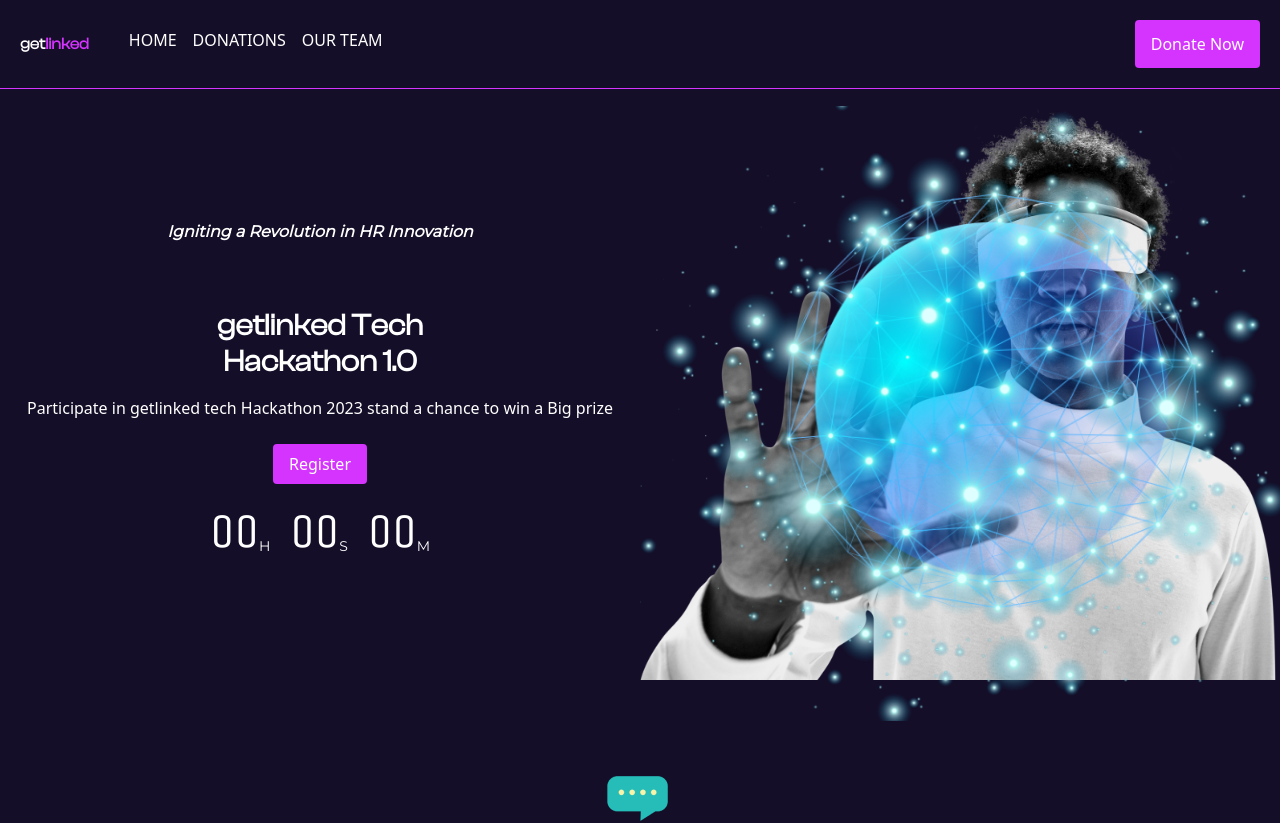
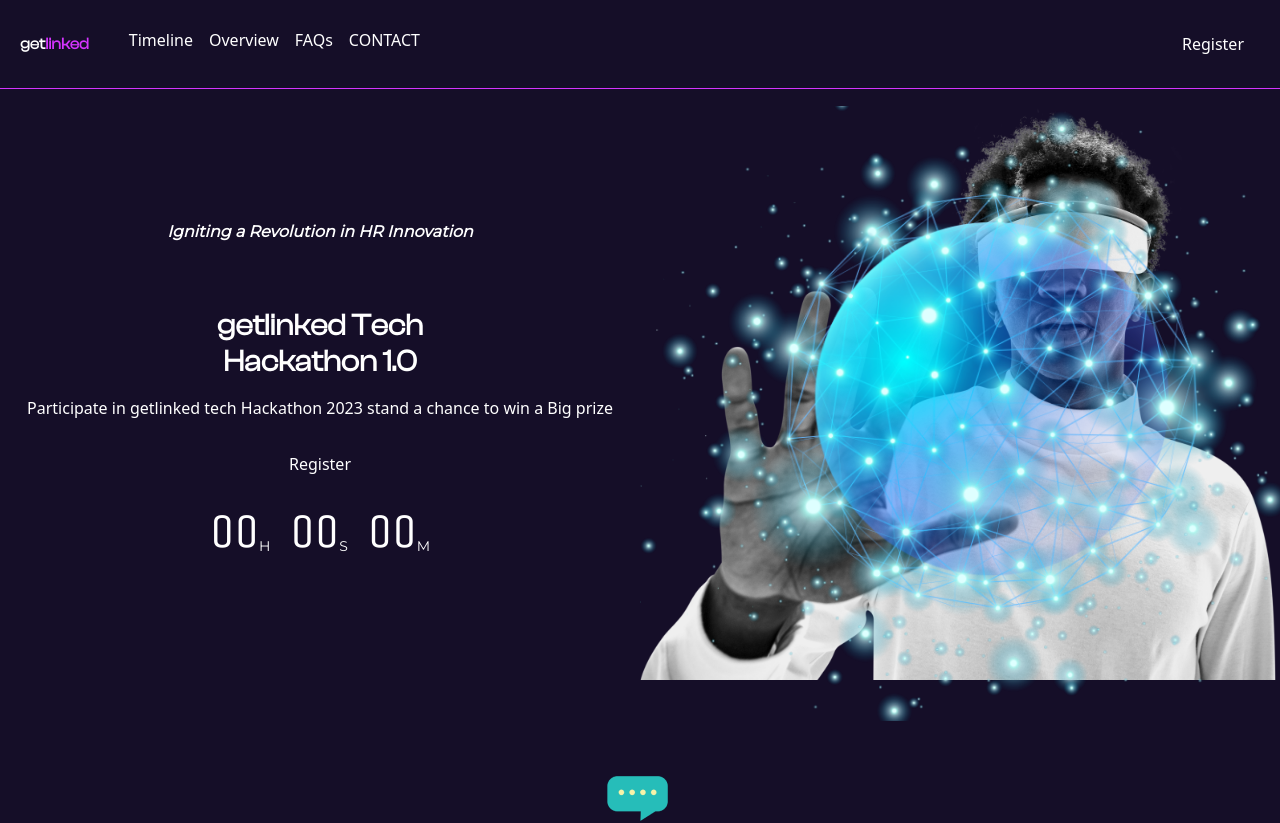
Before and after one commit to t-bello7/getlinked, a React (Vite) app: page / in a window 1280 px wide. Shown: the top 823 px of the page. Built offline with nearby package versions, Linux system fonts and the light colour scheme.

Commit message:
feat: implment scroll to section on home page

```diff
--- a/src/Home.jsx
+++ b/src/Home.jsx
@@ -21,14 +21,19 @@
   const { width: screenWidth, height: screenHeight } = useScreenDimensions();
   const jumbotronRef = useRef(null)
   const overviewSectionRef = useRef(null)
-  const teamSectionRef = useRef(null)
+  const timelineSectionRef = useRef(null)
+  const faqSectionRef = useRef(null)
   const containerRef = useRef(null)
   const [ isAnimating, setIsAnimating ] = useState(false)
   const [currentSlide, setCurrentSlide] = useState(1)
 
+  const scrollRoutes = {
+    timeline: timelineSectionRef,
+    overview: overviewSectionRef,
+    faq: faqSectionRef
+  }
   useEffect(() => {
     const slidesContainerArr = containerRef.current.children
-    let slidesContainerLen = containerRef.current.children.length
 
     const onKeyDown = (event) => {
       let PRESSED_KEY = event.keyCode;
@@ -76,13 +81,17 @@
     window.addEventListener("keydown", onKeyDown)
     window.addEventListener("wheel", onMouseWheel)
   },[currentSlide])
+
+  // timeline
+  // faq
+  // overview
   return (
     <div ref={containerRef} className='relative bg-darkBlue text-white overflow-scroll'>
-      <Navbar teamSectionRef={teamSectionRef} />
+      <Navbar scrollRoutes={scrollRoutes} />
       <Jumbotron innerRef={jumbotronRef} />
-      <OverviewSection innerRef={overviewSectionRef}/>
-      <FaqSection />
-      <TimelineSection />
+      <OverviewSection innerRef={overviewSectionRef} />
+      <FaqSection innerRef={faqSectionRef} />
+      <TimelineSection innerRef={timelineSectionRef} />
       <PrizeSection />
       <PartnerSection />
       <PrivacySection />
--- a/src/components/FaqSection.jsx
+++ b/src/components/FaqSection.jsx
@@ -42,9 +42,9 @@
 ];
 
 
-const FaqSection = () => {
+const FaqSection = ({innerRef}) => {
     return  (
-        <div className="container mx-auto max-w-[80%] mt-[12vh]">
+        <div ref={innerRef} className="container mx-auto max-w-[80%] mt-[12vh]">
             <div className='text-center'>
                 <h3 className="capitalize font-clashDisplay font-bold text-xl">
                     <span>  </span> <br/>
--- a/src/components/Navbar.jsx
+++ b/src/components/Navbar.jsx
@@ -5,23 +5,18 @@
 import Button from './atoms/Button';
 import MenuIcon from '../assets/icons/menu-icon.svg'
 
-const glassStyle = "shadow-lg shadow-white-500/50 rounded bg-[#f6f0f066] backdrop-blur-sm"
 const navlinks = [
   {
-    url: "/",
-    name: "home"
-  },
-  {
     url: "/contact",
-    name: "donations"
+    name: "contact"
   },
 ]
-const Navbar = ({teamSectionRef}) => {
+const Navbar = ({scrollRoutes}) => {
   const [navOpen, setNavOpen] = useState(false);
   const navRef = useRef(null)
-  const handleScrollToTeam = () => {
+  const handleScroll = (event) => {
     gsap.registerPlugin(ScrollToPlugin)
-    gsap.to(window, {duration: 1, scrollTo: teamSectionRef.current});
+    gsap.to(window, {duration: 1, scrollTo: scrollRoutes[event.target.dataset.id].current});
   }
   return (
     <div className={`bg-transparent border-b border-b-lightPurple p-5 z-10 fixed container mx-auto flex justify-between items-center md:justify-start md:gap-10`}>
@@ -29,19 +24,21 @@
         <span className='font-bold text-white'>get</span><span className='text-lightPurple'>linked</span>
       </div>
       <div className="navlinks flex items-center gap-12 md:w-full">
-        <Button variant='icon' iconPath={MenuIcon} onClick={() => setNavOpen(true)}/>
+        <Button variant='icon' iconPath={MenuIcon} onClick={() => setNavOpen(!navOpen)}/>
         <div className={navOpen? "h-fit p-5 shadow-md absolute top-0 left-0 w-full" : "hidden md:flex md:w-full md:justify-between"}>
           <ul className='h-fit md:flex md:gap-4'>
+            <li className='mb-2 pt-2 pb-2' data-id="timeline" onClick={handleScroll}> Timeline </li>
+            <li className='mb-2 pt-2 pb-2' data-id="overview" onClick={handleScroll}> Overview </li>
+            <li className='mb-2 pt-2 pb-2' data-id="faq" onClick={handleScroll}> FAQs </li>
             {
               navlinks.map((item, index) => (
               <li key={index} className='mb-2 pt-2 pb-2 uppercase hover:text-slate-300' >
-                <Link to={item.url}>{ item.name.charAt(0).toUpperCase() + item.name.toLowerCase().slice(1)}</Link>
+                <Link to={item.url}>{ item.name }</Link>
               </li>
               ))
             }
-            <li className='mb-2 pt-2 pb-2' onClick={handleScrollToTeam}> OUR TEAM </li>
           </ul>
-          <Button name={"Donate Now"}/>
+          <Button name="Register"/>
         </div>
       </div>
     </div>
--- a/src/components/TimelineSection.jsx
+++ b/src/components/TimelineSection.jsx
@@ -1,8 +1,8 @@
 import { Timeline } from 'antd';
 
-const TimelineSection = () => {
+const TimelineSection = ({innerRef}) => {
     return (
-        <div className="container mx-auto max-w-[80%] mt-[12vh]">
+        <div ref={innerRef} className="container mx-auto max-w-[80%] mt-[12vh]">
             <h3 className="text-center font-clashDisplay font-bold text-xl"> Timeline </h3>
             <p className="text-center text-sm font-montserrat">
             Here is the breakdown of the time we anticipate using for the upcoming event.
--- a/src/components/atoms/Button.jsx
+++ b/src/components/atoms/Button.jsx
@@ -5,18 +5,19 @@
     variant="button",
     iconPath="",
     defaultStyle="cursor-pointer",
-    extraStyle
+    extraStyle,
+    onClick
     }) => {
         switch (variant) {
             case "icon":
             return (
-            <div className={`g p-2 rounded-sm z-50 md:hidden`} >
+            <button className={`${defaultStyle} p-2 rounded-sm z-50 md:hidden`} onClick={onClick}>
                 <img src={iconPath} alt={`${name}-icon`}/>
-            </div>)
+            </button>)
 
             default:
                 return (
-            <button className={`bg-lightPurple text-${color} py-2 px-4 rounded hover:bg-blue-300 capitalize ${extraStyle}`}>
+            <button className={`bg-${bgColor} text-${color} py-2 px-4 rounded hover:bg-blue-300 capitalize ${defaultStyle} ${extraStyle}`} onClick={onClick}>
                 {name}
             </button>
         )
--- a/src/components/molecules/OverviewContainer.jsx
+++ b/src/components/molecules/OverviewContainer.jsx
@@ -13,7 +13,7 @@
         </div>
         <div className="text-center mt-14">
             <SectionHeader title={overviewData.title} subTitle={overviewData.subTitle}/>
-            <p className="mt-2 font-montserrat">
+            <div className="mt-2 font-montserrat">
                 {
                     Array.isArray(overviewData.content) ?
                     (
@@ -35,7 +35,7 @@
                         overviewData.content
                     )
                 }
-            </p>
+            </div>
         </div>
     </div>
 )}
--- /dev/null
+++ b/src/pages/Contact.jsx
@@ -0,0 +1,5 @@
+const Contact = () => {
+    return <div> Contact </div>
+}
+
+export default Contact
--- /dev/null
+++ b/src/pages/Register.jsx
@@ -0,0 +1,5 @@
+const Register = () => {
+    return <div> Register </div>
+}
+
+export default Register;
```
Also changed, not shown: src/main.jsx (+8 -4 lines).
